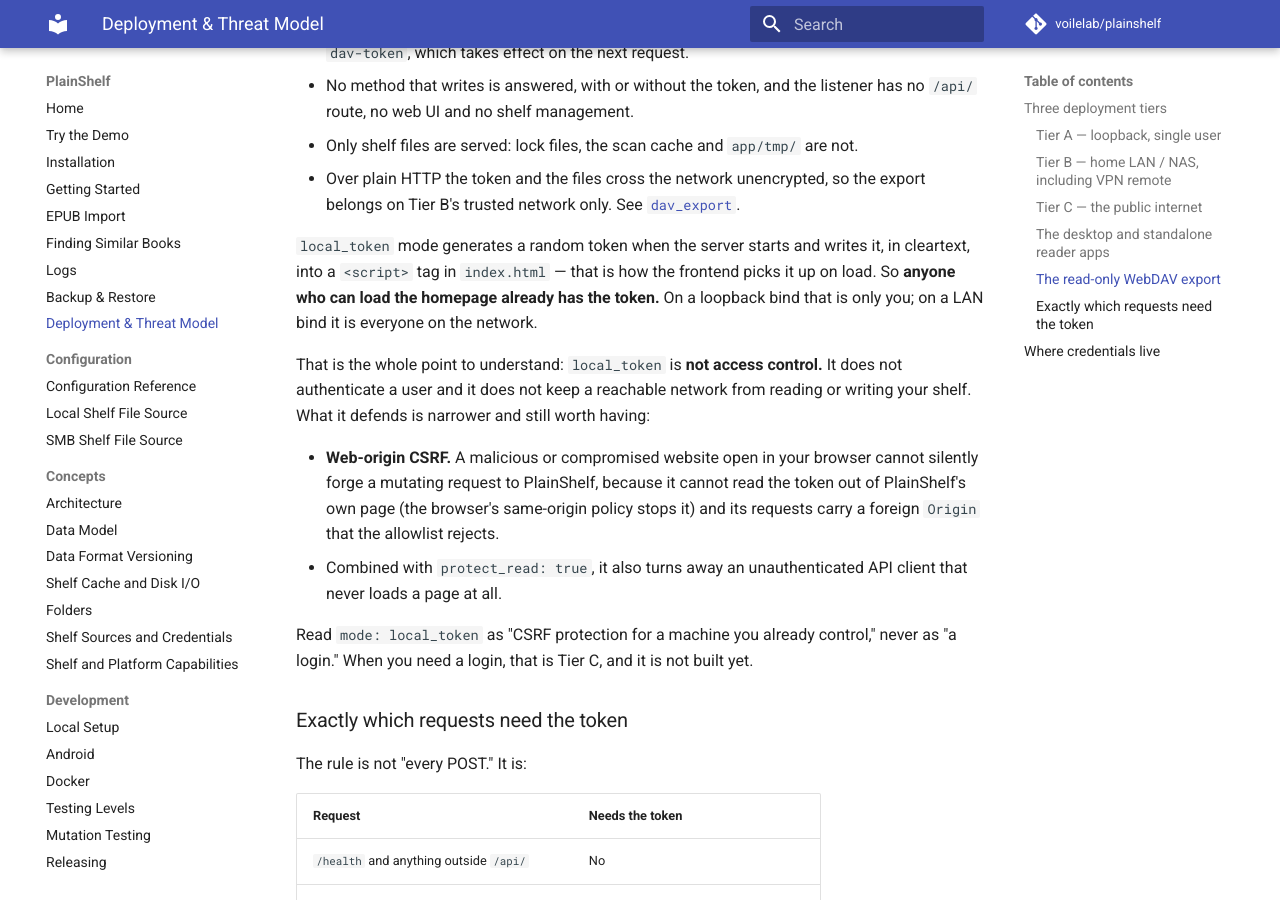
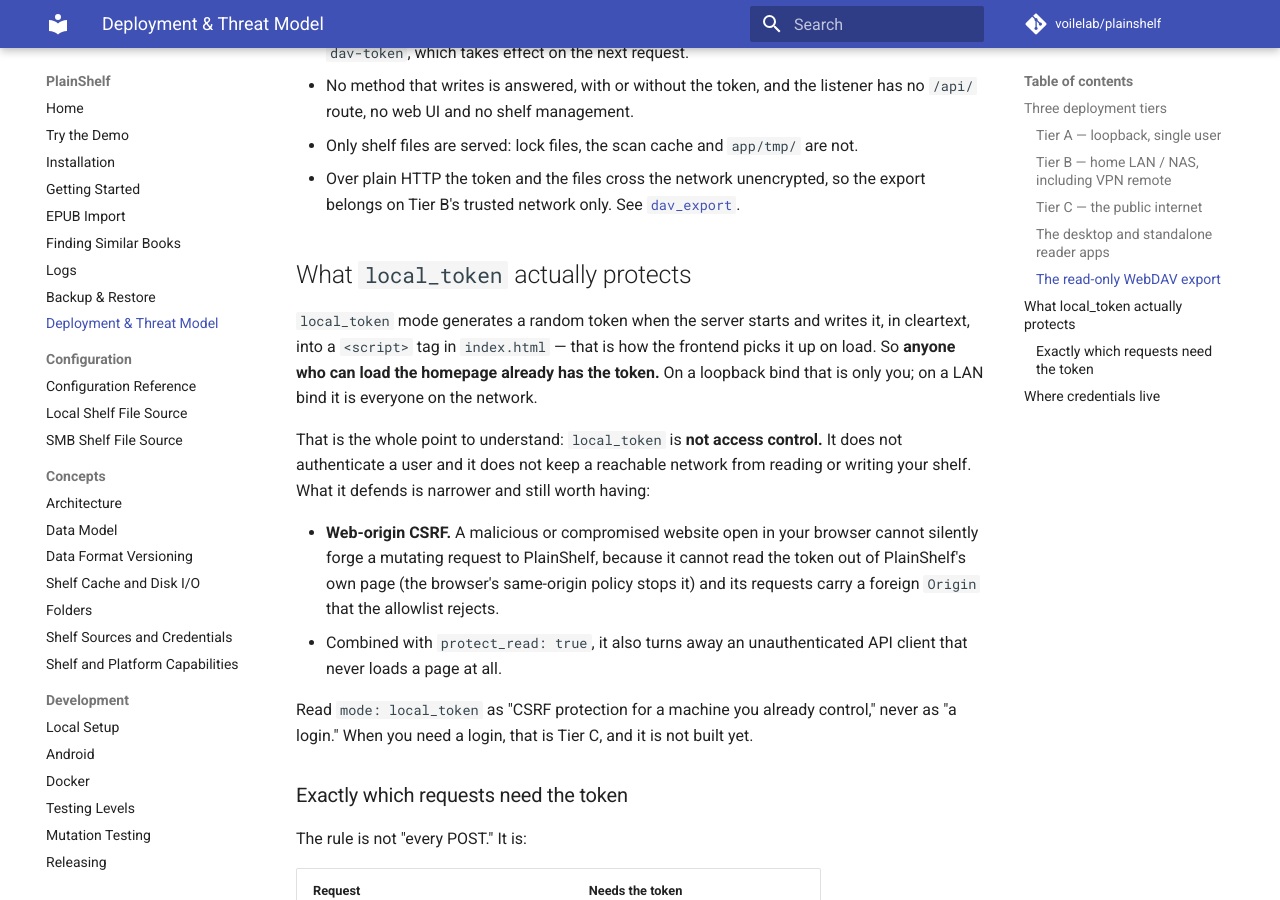
Before and after one commit to voilelab/plainshelf, an MkDocs documentation site: the page built from docs/deployment-and-threat-model.md, in a window 1280 px wide and 900 px high, scrolled down 3992 px. Built offline with MkDocs 1.6.1 and Material for MkDocs 9.7.7, drawn with Linux system fonts in a browser that asks for light colours; comment, search, counter and statistics services are not loaded.

Commit message:
Restore the local_token heading the WebDAV export section displaced
PSW-146

Co-Authored-By: Claude Opus 5.5 <noreply@anthropic.com>
Claude-Session: https://claude.ai/code/session_01CsNhokX1zAsCKYUiHVJvKq

```diff
--- a/docs/deployment-and-threat-model.md
+++ b/docs/deployment-and-threat-model.md
@@ -162,6 +162,7 @@ instead:
   export belongs on Tier B's trusted network only. See
   [`dav_export`](reference/configuration.md#dav_export).
 
+## What `local_token` actually protects
 
 `local_token` mode generates a random token when the server starts and writes it,
 in cleartext, into a `<script>` tag in `index.html` — that is how the frontend
```
